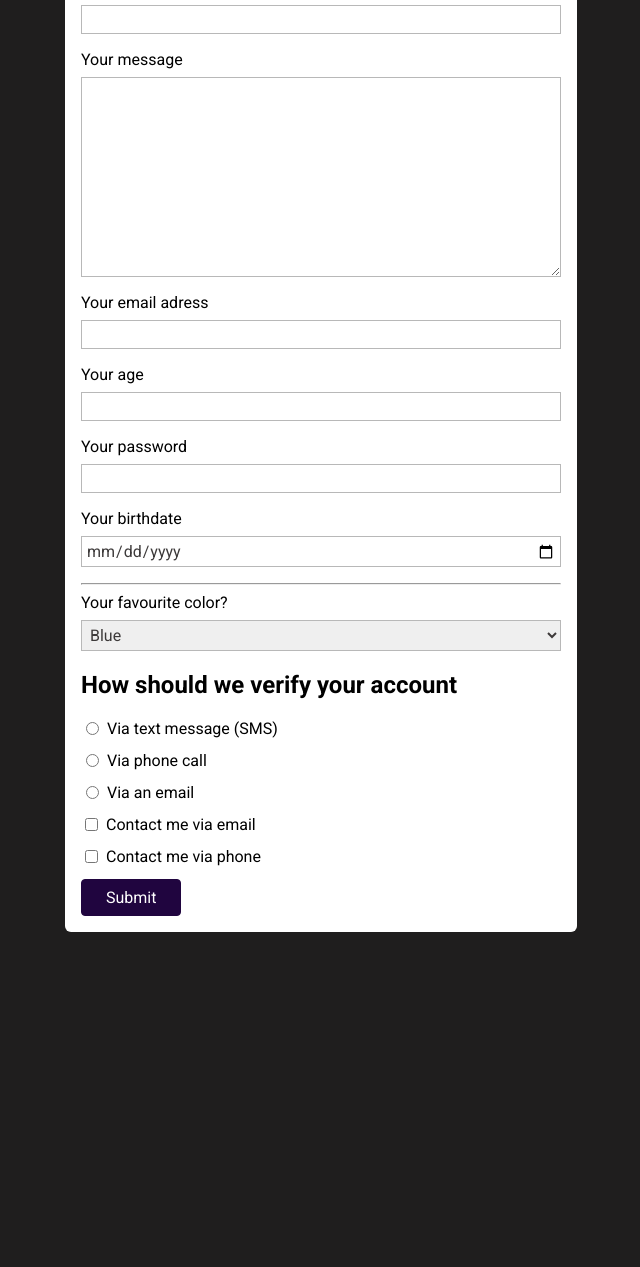
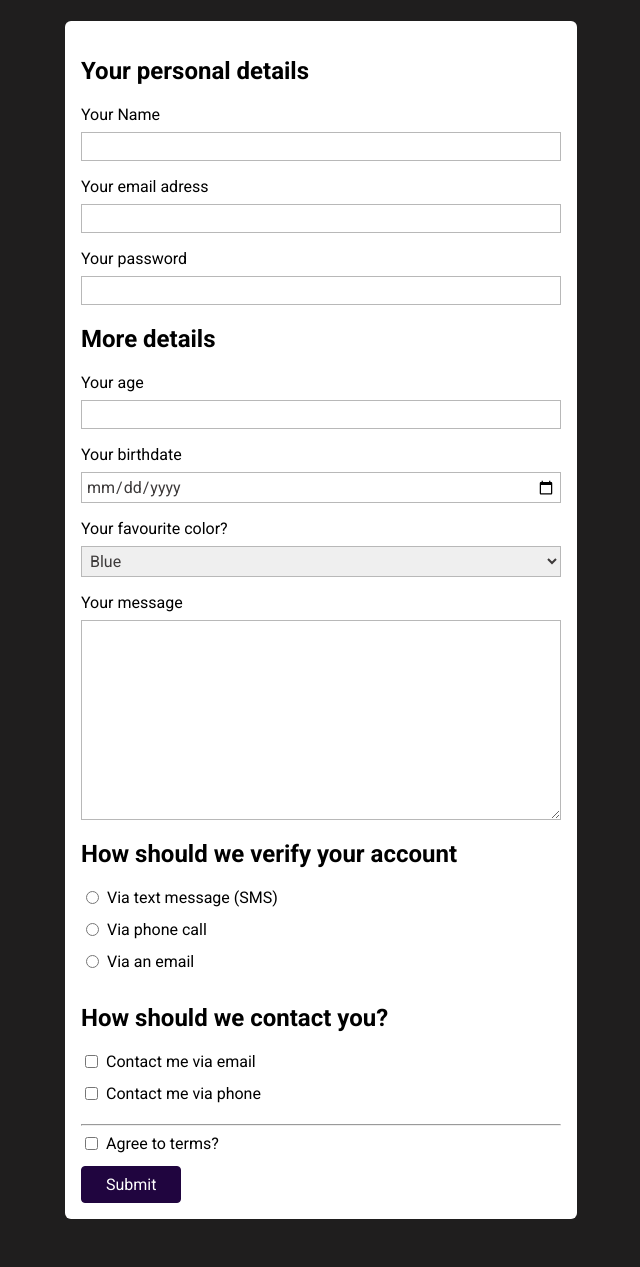
Before and after one commit to Senaddd/javascriptstart, a plain HTML site: page index.html in a window 1280 px wide. Shown: the part 86-1353 px from the top of the page, without its empty margins (319-959 px from the left). Before the commit the page ends 1066 px from the top, so only its background shows below. Drawn offline with Linux system fonts and the light colour scheme.

Commit message:
added semantics to the code

```diff
--- a/index.html
+++ b/index.html
@@ -13,30 +13,65 @@
     <title>Html Forms</title>
   </head>
   <body>
+    <header>
+      <h1>Demo From</h1>
+    </header>
+
+    <main>
       <form action="/user-data" method="GET">
+        <section>
+          <h2>Your personal details</h2>
+          <ul>
+            <li>
               <label for="username">Your Name</label>
               <input type="text" name="user-name" id="username" />
-
-      <label for="usermessage">Your message</label>
-      <textarea name="user-message" id="usermessage" cols="30" rows="10"></textarea>
-
+            </li>
+            <li>
               <label for="email">Your email adress</label>
               <input type="email" name="user-email" id="useremail" />
+            </li>
+            <li>
+              <label for="userpassword">Your password</label>
+              <input type="password" name="user-password" id="userpassword" />
+            </li>
+          </ul>
+        </section>
+
+        <section>
+          <h2>More details</h2>
+          <ul>
+            <li>
               <label for="userage">Your age</label>
               <input type="number" step="1" name="user-age" id="userage" />
-      <label for="userpassword">Your password</label>
-      <input type="password" name="user-password" id="userpassword" />
+            </li>
+            <li>
               <label for="birthdate">Your birthdate</label>
               <input type="date" id="birthdate" name="user-birthdate" />
-      <hr />
+            </li>
+            <li>
               <label for="favourite-color">Your favourite color?</label>
               <select name="favourite-color" id="favourite-color">
                 <option value="blue">Blue</option>
                 <option value="black">Black</option>
                 <option value="red">Red</option>
               </select>
+            </li>
+          </ul>
+        </section>
+
+        <section>
+          <label for="usermessage">Your message</label>
+          <textarea
+            name="user-message"
+            id="usermessage"
+            cols="30"
+            rows="10"
+          ></textarea>
+        </section>
+        <section>
           <h2>How should we verify your account</h2>
-      <div class="form-control-inline">
+          <ul>
+              <li class="form-control-inline">
                 <input
                   type="radio"
                   name="verify"
@@ -44,16 +79,21 @@
                   value="text-message"
                 />
                 <label for="veriy-text-message">Via text message (SMS)</label>
-      </div>
-      <div class="form-control-inline">
+              </li>
+              <li class="form-control-inline">
                 <input type="radio" name="verify" id="verify-phone" value="phone" />
                 <label for="">Via phone call </label>
               </div>
-      <div class="form-control-inline">
+              <li class="form-control-inline">
                 <input type="radio" name="verify" id="verify-email" value="email" />
                 <label for="">Via an email</label>
-      </div>
-      <div class="form-control-inline">
+              </li>
+          </ul>
+        </section>
+        <section>
+          <h2>How should we contact you?</h2>
+          <ul>
+            <li class="form-control-inline">
               <input
                 type="checkbox"
                 id="contact-email"
@@ -61,8 +101,8 @@
                 value="email"
               />
               <label for="contact-email">Contact me via email</label>
-      </div>
-      <div class="form-control-inline">
+            </li>
+            <li class="form-control-inline">
               <input
                 type="checkbox"
                 id="contact-phone"
@@ -70,9 +110,22 @@
                 value="phone"
               />
               <label for="contact-phone">Contact me via phone</label>
+            </li>
+          </ul>
+        </section>
+        <hr>
+        <section>
+          <div class="form-control-inline">
+            <input type="checkbox" id="agree-terms" name="terms">
+            <label for="agree-terms">Agree to terms?</label>
           </div>
+        </section>
 
+        <section>
           <button>Submit</button>
+        </section>
+
       </form>
+    </main>
   </body>
 </html>
--- a/style.css
+++ b/style.css
@@ -1,6 +1,16 @@
 body {
   background-color: rgb(31, 30, 30);
   font-family: "Roboto",sans-serif;
+}
+
+h1{
+  text-align: center;
+  color: white;
+}
+ul{
+  list-style-type: none;
+  margin: 0;
+  padding: 0;
 }
 
 form{
```
Lines whose indentation alone changed are shown as unchanged.
